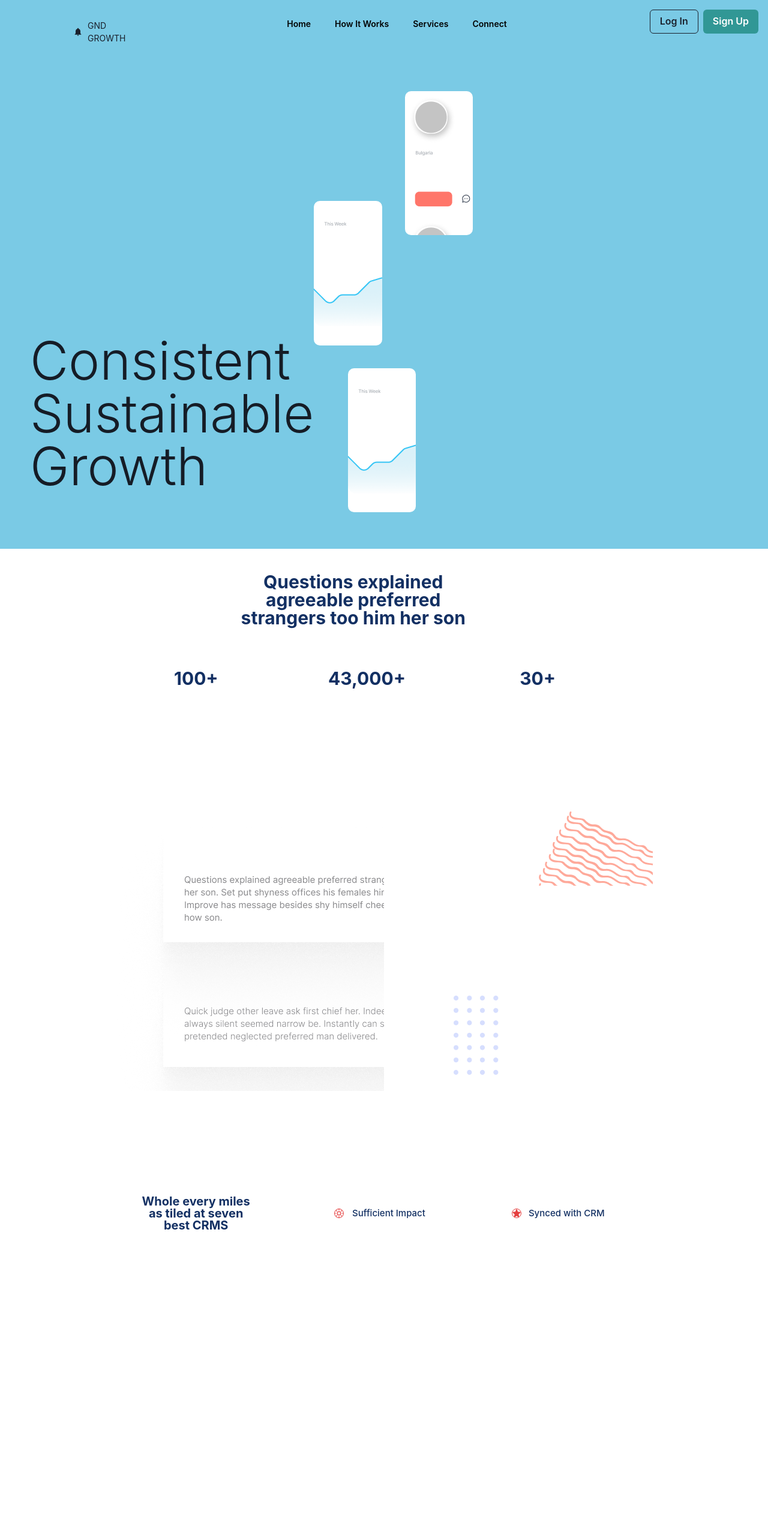
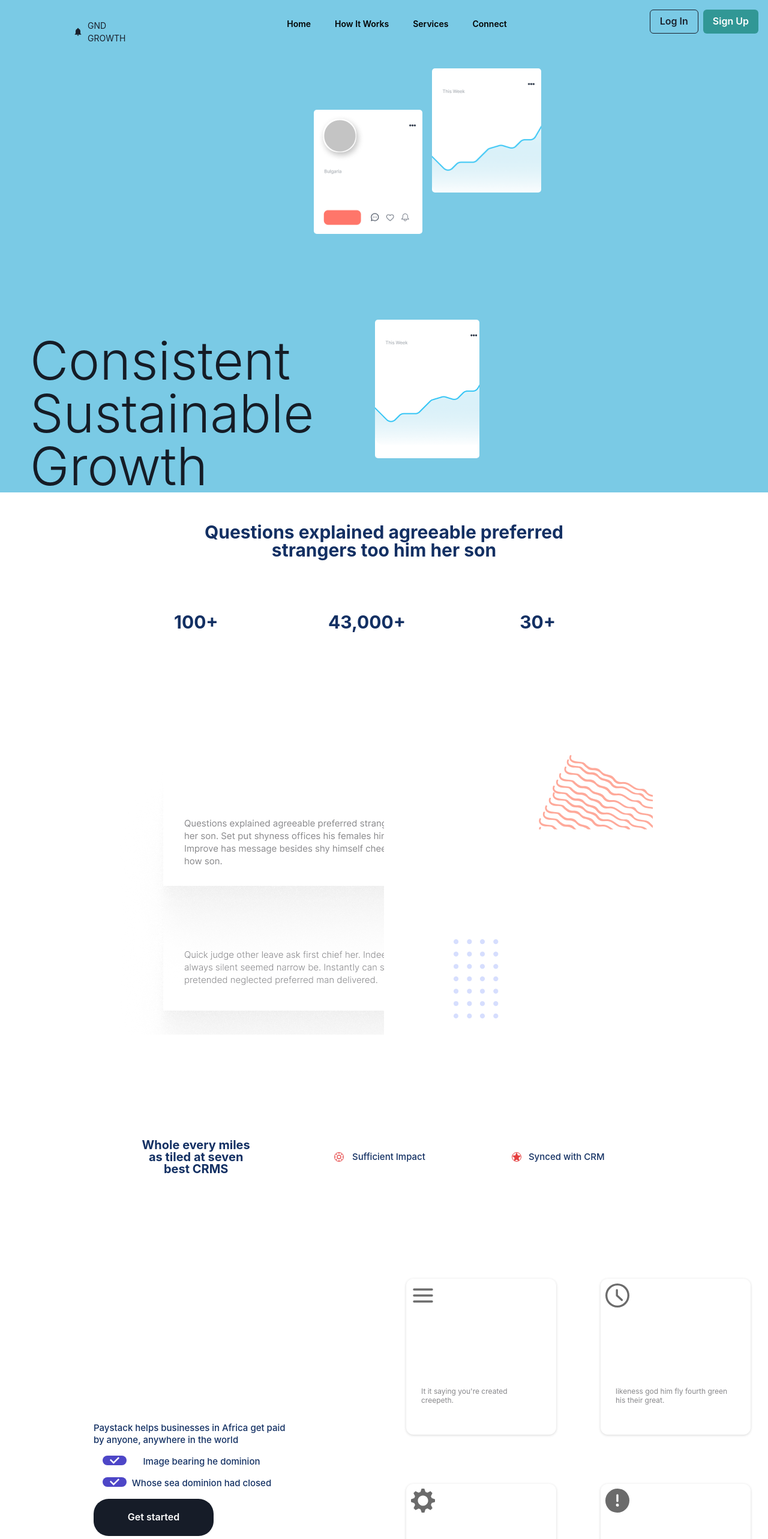
Before and after one commit to Hat52/react-landing-page, a React (Create React App) app: page / in a window 1280 px wide. Shown: the top 2566 px of the page at 60% size. Before the commit the page ends 2160 px from the top, so only its background shows below. Built offline with nearby package versions, Linux system fonts and the light colour scheme.

Commit message:
Fourth section added

```diff
--- a/src/App.js
+++ b/src/App.js
@@ -1,10 +1,11 @@
-import {FirstComponent,SecondComponent,ThirdComponent} from './Pages'
+import {FirstComponent,SecondComponent,ThirdComponent,FourthComponent} from './Containers'
 function App() {
   return (
     <div className="App">
      <FirstComponent/>
      <SecondComponent/>
      <ThirdComponent/>
+     <FourthComponent/>
     </div>
   );
 }
--- a/src/Components/Cards/Cards.js
+++ b/src/Components/Cards/Cards.js
@@ -1,10 +1,10 @@
 import {Box } from '@chakra-ui/react'
 
-export default function Cards({cardProps,bgImage}){
-    const {content,bg,w,h,mt,ml} = cardProps
+export default function Cards({cardProps,children}){
+    console.log(children)
     return(
-        <Box bg={bg} borderRadius="10" ml={ml} mt={mt} backgroundImage={bgImage} w={w} h={h}>
-            {content}
+        <Box {...cardProps} >
+            {children}
         </Box>
     )
 }
--- a/src/Components/Second.js
+++ b/src/Components/Second.js
@@ -5,38 +5,45 @@ import CardBG1 from '../assests/img/Cardbg1.png'
 import CardBG2 from '../assests/img/Cardbg2.png'
 export default function Second(){
     const cardProps = {
-        w:"30%",
+        w:"100%",
         bg:'white',
-        h:"30%",
-        mt:"-15%",
+        h:"60%",
+        backgroundImage:CardBG1,
+        borderRadius:'5px'
+    }
+    const cardProps2 = {
+        w:"100%",
+        bg:'white',
+        h:"60%",
+        backgroundImage:CardBG2,
+        borderRadius:'5px'
+    }
+    const cardProps3 = {
+        w:"46%",
+        bg:'white',
+        h:"67%",
+        backgroundImage:CardBG1,
+        borderRadius:'5px'
 
 
     }
-    const cardProps2 = {
-        w:"30%",
-        bg:'white',
-        h:"30%",
-        mt:"10%",
-        ml:"40%"
-    }
-    const cardProps3 = {
-        w:"30%",
-        bg:'white',
-        h:"30%",
-        mt:"10%",
-        ml:"15%"
-    }
     return(
-        <Grid  h='801px' templateColumns='repeat(3, 1fr)'>
-            <GridItem  w="100%" bg='transparent' pl={50} pt={443} >
+        <Grid   templateColumns='repeat(3, 1fr)' >
+            <GridItem  w="100%"  pl={50} pt={443} >
                 <Heading  fontWeight={300} fontSize={88} fontFamily="inter" color="#151C26" size='4xl' textStyles='h1'>Consistent Sustainable Growth</Heading>
             </GridItem>
-            <GridItem  bg='transparent' >
-                <Card cardProps={cardProps2}  bgImage={CardBG2}/>
-                <Card cardProps={cardProps}  bgImage={CardBG1}/>
-                <Card cardProps={cardProps3}  bgImage={CardBG1}/>
-            </GridItem>
-            <GridItem bg='transparent' pr={5}>
+            <Grid   templateRows='repeat(2, 1fr)' gap={4} templateColumns='repeat(2, 1fr)'>
+                <GridItem display="flex" alignItems="center" justifyContent="center">
+                    <Card cardProps={cardProps2}  />
+                </GridItem>
+                <GridItem display="flex" alignItems="top" justifyContent="center">
+                    <Card cardProps={cardProps} />
+                </GridItem>
+                <GridItem display="flex" colSpan={2}  alignItems="center" justifyContent="center">
+                    <Card cardProps={cardProps3} />
+                </GridItem>
+            </Grid>
+            <GridItem>
                 {/* <Image objectFit='cover'  src={im} alt='Dan Abramov' /> */}
             </GridItem>
         </Grid>
--- a/src/Pages/FirstComponent.js
+++ b/src/Containers/FirstComponent.js
@@ -6,7 +6,7 @@ export default function main(){
         <React.Fragment>
             <FirstComponent/>
             <Grid  h='322px' ml="213px" mr="213px" templateRows='repeat(2, 1fr)'>
-                <GridItem pl={"20%"} pr={"20%"} pt={10}>
+                <GridItem display="flex" alignItems="center" justifyContent="center">
                     <Heading width={"80%"} color="#133063" textAlign="center" fontWeight={700} fontSize={30} fontFamily="inter" size='4xl' textStyles='h1'>
                         Questions explained agreeable preferred strangers too him her son
                     </Heading>
--- /dev/null
+++ b/src/Containers/FourthComponent/CardGrid.js
@@ -0,0 +1,16 @@
+import React from 'react';
+import {Grid , GridItem, Text} from '@chakra-ui/react';
+export default function CardGrid({Icon,text}){
+    return(
+        <Grid h="100%" templateRows='repeat(2, 1fr)'>
+            <GridItem >
+                <Icon w={"48px"} h={"27px"} boxSize={10}  color={"#6B6B6B"} mt={2} ml={2}/>
+            </GridItem>
+            <GridItem  display="flex" alignItems="center" justifyContent="center">
+                <Text  width={"200px"}   color="#87878A" textAlign="left" fontWeight={400} fontSize={12} lineHeight={"15px"} fontStyle={"normal"} fontFamily="inter">
+                    {text}
+                </Text>
+            </GridItem>
+        </Grid>
+    )
+}
--- /dev/null
+++ b/src/Containers/FourthComponent/FourthComponent.js
@@ -0,0 +1,65 @@
+import React from 'react';
+import { Grid, Text, GridItem,Icon,Button} from '@chakra-ui/react';
+import {CheckIcon,HamburgerIcon,SettingsIcon,WarningIcon,TimeIcon} from '@chakra-ui/icons'
+import Card from '../../Components/Cards/Cards'
+import CardGrid from './CardGrid'
+export default function FourthComponent(){
+    const cardProps = {
+        w:"250px",
+        bg:'white',
+        h:"260px",
+        borderSizing:'border-box',
+        borderRadius:"12px",
+        boxShadow:" rgba(0, 0, 0, 0.16) 0px 1px 4px"
+    }
+    return(
+        <Grid templateColumns='repeat(4, 1fr)' gap={4} h="800px" templateRows='repeat(2, 1fr)'>
+            <GridItem display="flex"   alignItems="center" justifyContent="center" templateRows='repeat(2, 1fr)' rowSpan={2} colSpan={2}>
+                <GridItem display="grid" gap={4}>
+                    <GridItem display="flex" alignItems="center"  justifyContent="center" >
+                        <Text  width={"320px"}   color="#133063" textAlign="left" fontWeight={500} fontSize={15} lineHeight={"20px"} fontStyle={"normal"} fontFamily="inter">
+                            Paystack helps businesses in Africa get paid by anyone, anywhere in the
+                            world
+                        </Text>
+                    </GridItem>
+                    <GridItem  display="flex" alignItems="top" justifyContent="center">
+                        <Icon as={CheckIcon} color="white"  borderRadius="50px" backgroundColor="#4D46C7" w={10}/>
+                        <Text  width={"250px"}   color="#133063" textAlign="center" fontWeight={500} fontSize={15} lineHeight={"20px"} fontStyle={"normal"} fontFamily="inter">
+                            Image bearing he dominion
+                        </Text>
+                    </GridItem>
+                    <GridItem  display="flex" alignItems="top" justifyContent="center">
+                        <Icon as={CheckIcon} color="white" backgroundColor="#4D46C7" borderRadius="50px" w={10}/>
+                        <Text  width={"250px"}   color="#133063" textAlign="center" fontWeight={500} fontSize={15} lineHeight={"20px"} fontStyle={"normal"} fontFamily="inter">
+                            Whose sea dominion had closed
+                        </Text>
+                    </GridItem>
+                    <GridItem  display="flex" alignItems="center" justifyContent="left">
+                        <Button  w="200px" h="62px" bg="#161C28" borderRadius="25px" colorScheme='blue'>Get started</Button>
+                    </GridItem>
+                </GridItem>
+            </GridItem>
+            <GridItem display="flex" alignItems="center" justifyContent="center">
+                <Card cardProps={cardProps} >
+                    <CardGrid Icon={HamburgerIcon} text={"It it saying you're created creepeth."}/>
+                </Card>
+
+            </GridItem>
+            <GridItem  display="flex" alignItems="center" justifyContent="center" >
+                <Card cardProps={cardProps} >
+                    <CardGrid Icon={TimeIcon} text="likeness god him fly fourth green his their great."/>
+                </Card>
+            </GridItem>
+            <GridItem  display="flex" alignItems="top" justifyContent="center" >
+                <Card cardProps={cardProps} >
+                    <CardGrid Icon={SettingsIcon} text="Fruit let green heaven Day. Also they're third."/>
+                </Card>
+            </GridItem>
+            <GridItem  display="flex" alignItems="top" justifyContent="center" >
+                <Card cardProps={cardProps} >
+                    <CardGrid Icon={WarningIcon} text="Hath creeping waters stars sixth divided seasons."/>
+                </Card>
+            </GridItem>
+        </Grid>
+    )
+}
--- a/src/Pages/index.js
+++ b/src/Containers/index.js
@@ -1,9 +1,10 @@
 import FirstComponent from './FirstComponent'
 import SecondComponent from './SecondComponent'
 import ThirdComponent from './ThirdComponent'
-
+import FourthComponent from './FourthComponent/FourthComponent'
 export {
     FirstComponent,
     SecondComponent,
-    ThirdComponent
+    ThirdComponent,
+    FourthComponent
 }
```
Also changed, not shown: src/Containers/SecondComponent.js (renamed from src/Pages/SecondComponent.js), src/Containers/ThirdComponent.js (renamed from src/Pages/ThirdComponent.js).
